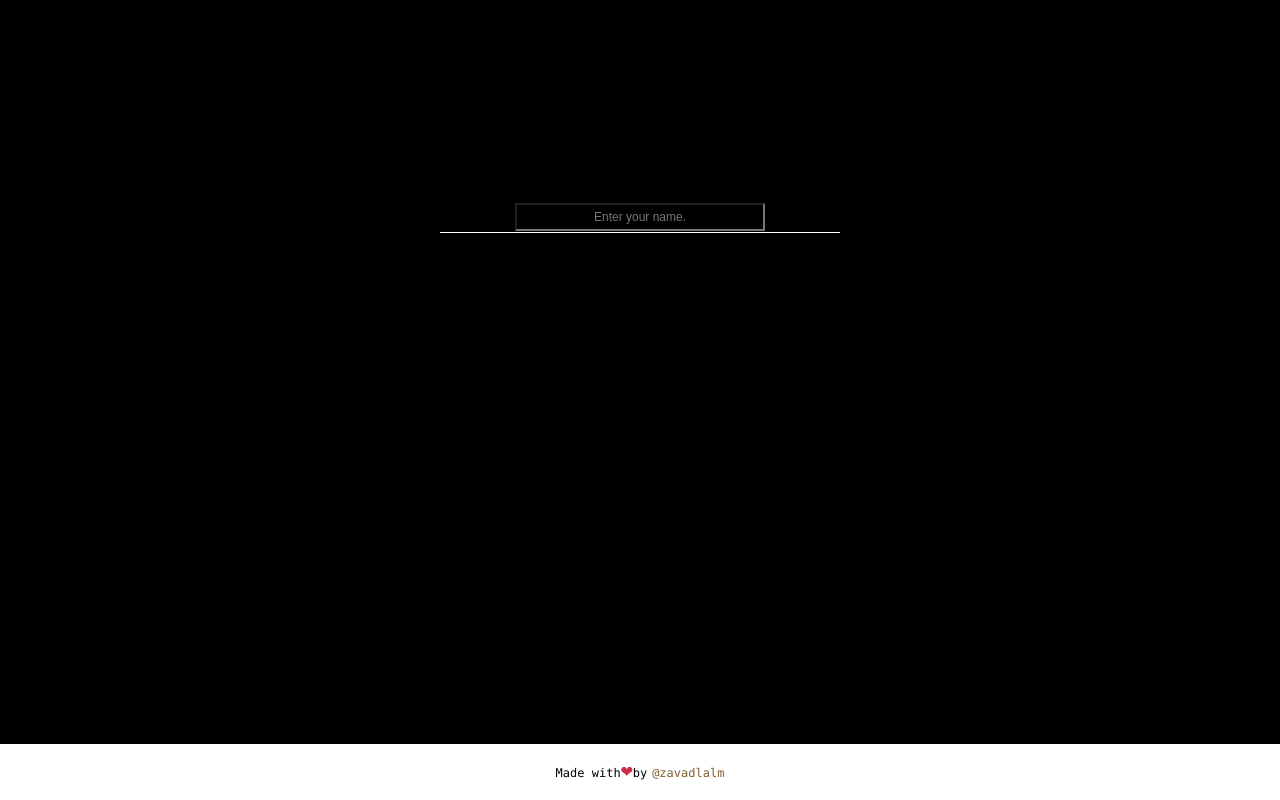
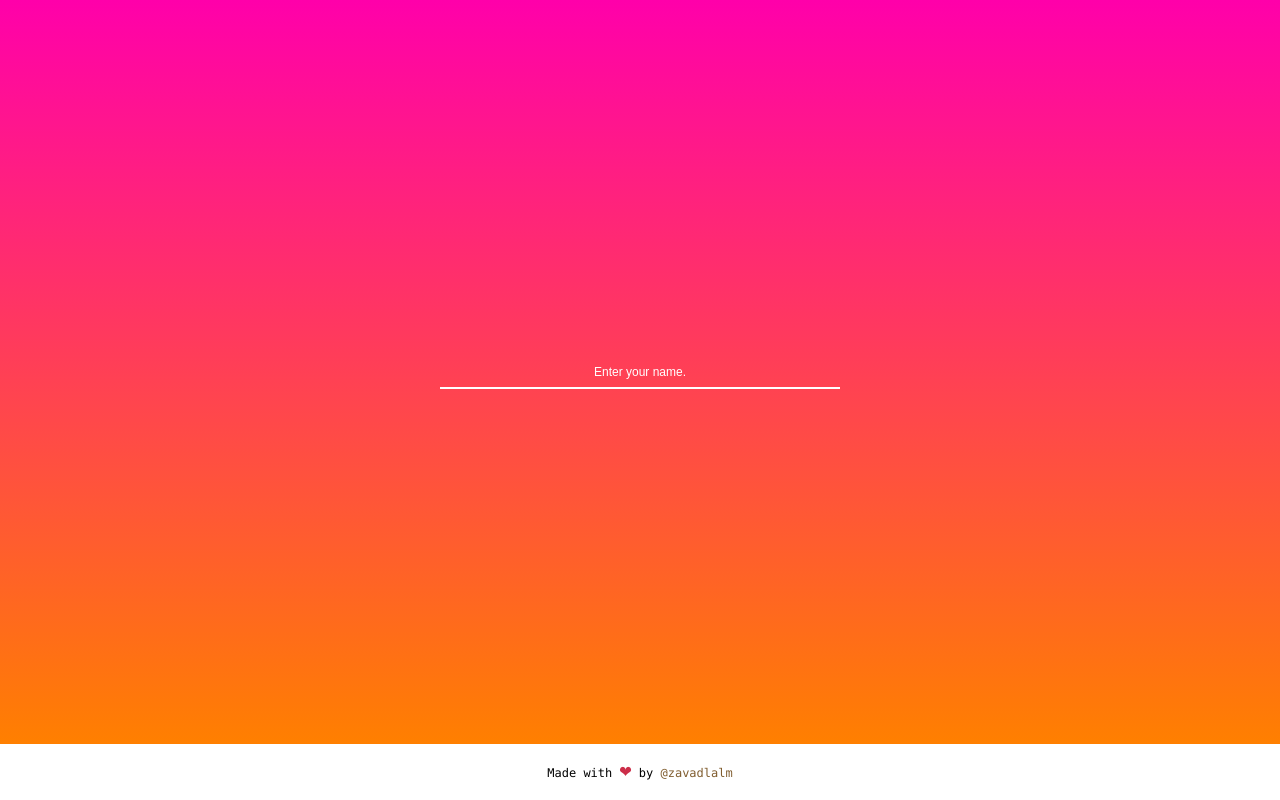
Before and after one commit to maticzav/aura, a React app: page / in a window 1280 px wide. Built offline with nearby package versions, Linux system fonts and the light colour scheme.

Commit message:
Gradient

```diff
--- a/package.json
+++ b/package.json
@@ -22,15 +22,15 @@
         "babel-preset-es2015": "^6.22.0",
         "babel-preset-react": "^6.22.0",
         "css-loader": "^0.26.1",
-        "extract-text-webpack-plugin": "^1.0.1",
+        "extract-text-webpack-plugin": "^2.0.0-beta",
         "html-webpack-plugin": "^2.28.0",
-        "webpack": "^1.14.0",
+        "webpack": "2",
         "webpack-dev-server": "^1.16.2"
     },
     "dependencies": {
-        "djb2": "^0.0.2",
         "express": "^4.14.1",
         "glamor": "^2.20.22",
+        "hash-index": "^3.0.0",
         "react": "^15.4.2",
         "react-dom": "^15.4.2",
         "style-loader": "^0.13.1"
--- a/src/App.js
+++ b/src/App.js
@@ -8,12 +8,7 @@ export default() => (
             <Hasher/>
         </div>
         <span className={css(styles.by)}>
-            Made with
-            <span className={css(styles.heart)}>&#10084;</span>
-             by
-            <a className={css(styles.twitter)} href="https://twitter.com/zavadlalm">
-                @zavadlalm
-            </a>
+            Made with <span className={css(styles.heart)}>&#10084;</span> by <a className={css(styles.twitter)} href="https://twitter.com/zavadlalm">@zavadlalm</a>
         </span>
     </main>
 )
@@ -33,8 +28,7 @@ const styles = {
     },
     twitter: {
         color: '#805d2f',
-        textDecoration: 'none',
-        marginLeft: '5px'
+        textDecoration: 'none'
     },
     hasher: {
         flex: '1',
--- a/src/Hasher.js
+++ b/src/Hasher.js
@@ -1,24 +1,29 @@
 import React, {Component} from 'react';
 import {css, merge} from 'glamor';
+import hasher from 'hash-index';
 
 export default class Hasher extends Component {
     constructor() {
         super()
+        this.hash = this.hash.bind(this)
         this.state = {
-            hash: 0
+            hash: 0,
+            focus: false
         }
     }
 
-    hash(text) {
-        const hash = 1;
+    hash(e) {
+        const name = e.target.value;
+        const hash = hasher(name, 360);
+        console.log(hash);
         this.setState({hash})
     }
 
     render() {
         return (
-            <div className={merge(css(styles.main), css(gradient(this.state.hash)))}>
+            <div className={merge(css(styles.main), css(gradient(this.state.hash)), css(focus(this.state.focus)))}>
                 <div className={css(styles.inputContainer)}>
-                    <input className={css(styles.input)} onChange={this.hash} placeholder="Enter your name."></input>
+                    <input className={css(styles.input)} onChange={this.hash} placeholder="Enter your name."/>
                 </div>
 
             </div>
@@ -27,36 +32,50 @@ export default class Hasher extends Component {
 }
 
 const gradient = (hash) => {
-    const bg = '4CD96E';
-    const end = '5892B0';
+    const t1 = `hsl(${hash - 40}, 100%, 50%)`;
+    const t2 = `hsl(${hash + 30}, 100%, 50%)`;
 
-    return {backgroud: `linear-gradient(#${bg}, #${end})`}
+    return {
+        background: `linear-gradient(${t1}, ${t2})`, // bg-gradient
+        animationDuration: '1s'
+    }
+}
+
+const focus = (focus) => {
+    return {}
 }
 
 const styles = {
     main: {
         position: 'absolute',
+        display: 'flex',
+        flexFlow: 'column',
+        justifyContent: 'center',
         height: '100%',
         width: '100%',
-        background: 'black',
         textAlign: 'center'
     },
     inputContainer: {
-        width: '90%',
-        margin: '200px auto',
+        width: '80%',
+        margin: 'auto',
         lineHeight: '32px',
         maxWidth: '400px',
-        borderBottom: '1px solid white'
+        borderBottom: '2px solid white'
     },
     input: {
         color: 'white',
+        border: '0',
         textAlign: 'center',
         width: '242px',
         lineHeight: '22px',
         fontSize: '12px',
+        fontWeight: '500',
         backgroundColor: 'transparent',
         ':focus': {
             outline: 'none'
+        },
+        '::placeholder': {
+            color: 'white'
         }
     }
 }
--- a/webpack.config.js
+++ b/webpack.config.js
@@ -23,7 +23,7 @@ module.exports = env => {
             loaders: [
                 {
                     test: /\.css$/,
-                    loader: ExtractTextPlugin.extract('style-loader', 'css-loader')
+                    loader: ExtractTextPlugin.extract({ fallbackLoader: 'style-loader', loader: 'css-loader' })
                 }, {
                     test: /\.(js)$/,
                     exclude: /node_modules/,
```
Also changed, not shown: 2 other files (tests, documents, lock files or other folders).
